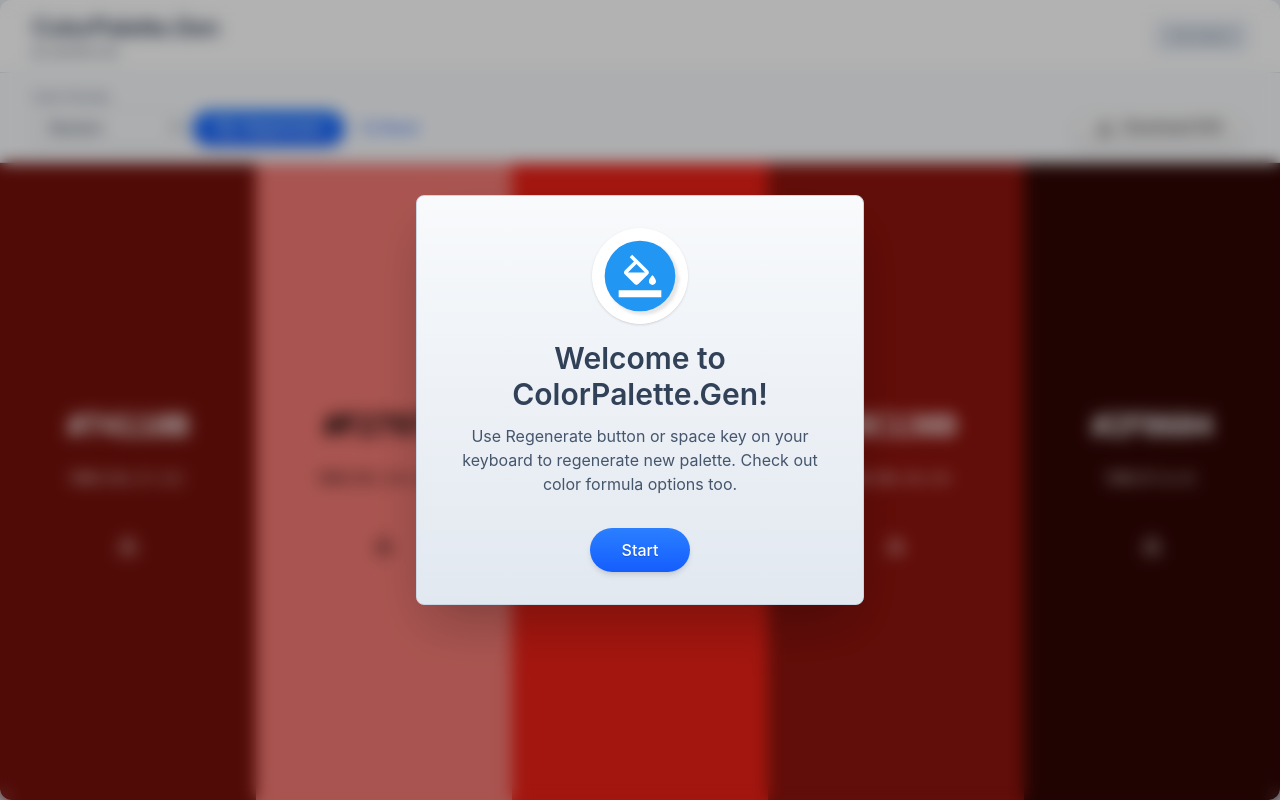
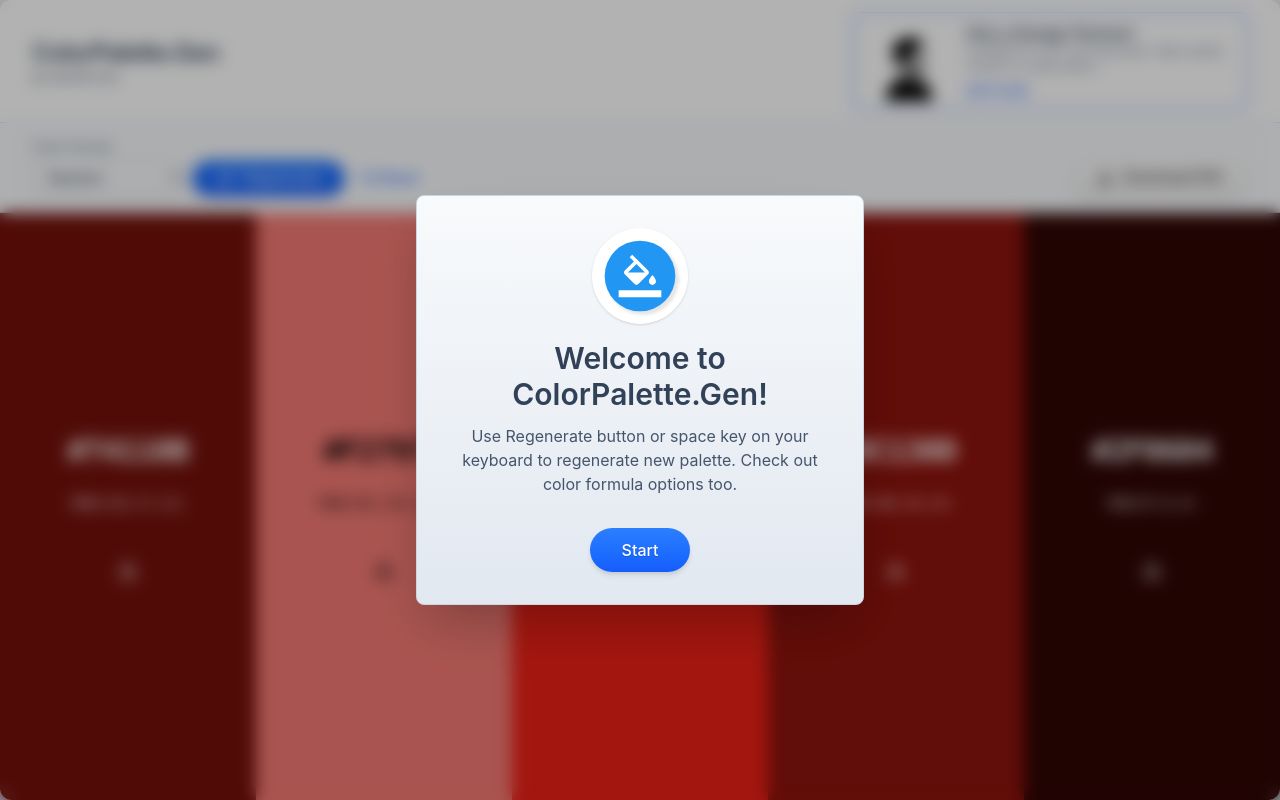
Before and after one commit to madsouris/colorpicker, an Astro site: page / in a window 1280 px wide. Built offline with nearby package versions, Linux system fonts and the light colour scheme; Astro itself is replaced by a stand-in of ours.

Commit message:
finished touch

```diff
--- a/src/components/App.vue
+++ b/src/components/App.vue
@@ -5,8 +5,8 @@
         <!-- Title Bar -->
         <header class="py-3 border-b border-slate-300 bg-white shadow-sm">
             <div class="container mx-auto px-4 sm:px-6 lg:px-8">
-                <div class="grid grid-cols-2 items-center">
-                    <div>
+                <div class="grid gap-4 grid-cols-1 md:grid-cols-2 lg:grid-cols-3 items-center">
+                    <div class="lg:col-span-2">
                         <h1 class="text-2xl font-semibold text-slate-700 tracking-tight">
                             ColorPalette.Gen
                         </h1>
@@ -15,8 +15,21 @@
                         </p>
                     </div>
                     <div class="text-right">
-                        <div class="inline-block bg-slate-200 px-4 py-2 text-xs text-slate-500 rounded">
-                            Ads Space
+                        <div class="flex items-center border border-blue-600 bg-white rounded-lg  px-4 py-2 gap-4 text-left grow-0">
+                            <img src="/souris.JPG" alt="Ad" class="w-20 h-20 rounded object-cover " />
+                            <div class="flex flex-col justify-center">
+                                <h3 class="text-base font-semibold text-slate-700 leading-tight">
+                                    Hire a Design Partner!
+                                </h3>
+
+                                <p class="text-xs text-slate-500 mb-2">
+                                    Available for your next big ideas. High-quality visuals on subscription.
+                                </p>
+
+                                <a href="//design.vannrith.com" rel="nofollow" class="text-xs font-medium text-blue-600 uppercase tracking-tight ">
+                                    See Plans
+                                </a>
+                            </div>
                         </div>
                     </div>
                 </div>
@@ -26,13 +39,13 @@
         <!-- Control Bar -->
         <nav class="py-4 border-b border-slate-300 bg-slate-50">
             <div class="container mx-auto px-4 sm:px-6 lg:px-8">
-                <div class="grid grid-cols-1 md:grid-cols-2 gap-4 items-end">
-                    <div class="flex flex-wrap gap-2 items-end">
-                        <!-- Starting point input removed for simpler UX -->
+                <div class="flex items-end gap-2 w-full">
+                    <!-- Controls group: selector, regenerate, reset -->
+                    <div class="flex flex-row gap-2 items-end flex-shrink-0">
                         <div class="flex flex-col">
-                            <label for="formulaSelect" class="text-xs text-slate-600 mb-1">Color formula</label>
+                            <label for="formulaSelect" class="text-xs text-slate-600 mb-1">Color Formula</label>
                             <select id="formulaSelect" v-model="selectedFormula"
-                                class="form-select px-3 py-2 border border-slate-300 rounded-md shadow-sm focus:outline-none focus:ring-2 focus:ring-blue-400 focus:border-transparent text-sm">
+                                class="form-select px-3 py-2 border border-slate-300 rounded-md shadow-sm focus:outline-none focus:ring-2 focus:ring-blue-400 focus:border-transparent text-sm cursor-pointer">
                                 <option value="random">Random</option>
                                 <option value="monochromatic">Monochromatic</option>
                                 <option value="analogous">Analogous</option>
@@ -42,10 +55,8 @@
                         </div>
                         <button @click="regeneratePalette()"
                             class="bg-gradient-to-b from-blue-500 to-blue-600 hover:from-blue-600 hover:to-blue-700 active:from-blue-700 active:to-blue-800 text-white font-medium py-2 px-4 md:px-6 rounded-full shadow-md hover:shadow-lg active:shadow-sm focus:outline-none focus:ring-2 focus:ring-blue-400 focus:ring-opacity-75 transition-all duration-150 ease-in-out cursor-pointer text-sm flex items-center gap-2">
-                            <svg xmlns="http://www.w3.org/2000/svg" class="h-5 w-5" fill="none" viewBox="0 0 24 24"
-                                stroke="currentColor">
-                                <path stroke-linecap="round" stroke-linejoin="round" stroke-width="2"
-                                    d="M4 4v5h.582m15.356 2A8.001 8.001 0 004.582 9m0 0H9m11 11v-5h-.581m0 0a8.003 8.003 0 01-15.357-2m15.357 2H15" />
+                            <svg xmlns="http://www.w3.org/2000/svg" class="h-5 w-5" viewBox="0 0 512 512" fill="currentColor">
+                                <path d="m320 192l-85.333-32L320 127.968l32-85.301l32.03 85.301L469.333 160l-85.303 32L352 277.333zM149.333 362.667L42.667 320l106.666-42.667L192 170.667l42.667 106.666L341.333 320l-106.666 42.667L192 469.333z"/>
                             </svg>
                             <span class="hidden md:inline">Regenerate</span>
                         </button>
@@ -53,12 +64,12 @@
                             <svg xmlns="http://www.w3.org/2000/svg" class="h-4 w-4" fill="none" viewBox="0 0 24 24" stroke="currentColor">
                                 <path stroke-linecap="round" stroke-linejoin="round" stroke-width="2" d="M4 4v5h.582m15.356 2A8.001 8.001 0 004.582 9m0 0H9m11 11v-5h-.581m0 0a8.003 8.003 0 01-15.357-2m15.357 2H15" />
                             </svg>
-                            Reset
+                            <span class="hidden md:inline">Reset</span>
                         </button>
                     </div>
-                    <div class="flex justify-start md:justify-end items-end">
+                    <!-- Download button pushed to end -->
                     <button @click="downloadPalette"
-                            class="bg-gradient-to-b from-zinc-50 to-zinc-100 hover:from-zinc-100 hover:to-zinc-200 active:from-zinc-200 active:to-zinc-300 text-zinc-800 font-medium py-2 px-4 md:px-6 rounded-full shadow-md hover:shadow-lg active:shadow-sm focus:outline-none focus:ring-2 focus:ring-zinc-400 focus:ring-opacity-75 transition-all duration-150 ease-in-out cursor-pointer text-sm flex items-center gap-2 border border-zinc-200">
+                        class="ml-auto bg-gradient-to-b from-zinc-50 to-zinc-100 hover:from-zinc-100 hover:to-zinc-200 active:from-zinc-200 active:to-zinc-300 text-zinc-800 font-medium py-2 px-4 md:px-6 rounded-full shadow-md hover:shadow-lg active:shadow-sm focus:outline-none focus:ring-2 focus:ring-zinc-400 focus:ring-opacity-75 transition-all duration-150 ease-in-out cursor-pointer text-sm flex items-center gap-2 border border-zinc-200">
                         <svg xmlns="http://www.w3.org/2000/svg" class="h-5 w-5" fill="none" viewBox="0 0 24 24"
                             stroke="currentColor">
                             <path stroke-linecap="round" stroke-linejoin="round" stroke-width="2"
@@ -68,17 +79,16 @@
                     </button>
                 </div>
             </div>
-            </div>
         </nav>
 
         <!-- Palette Display Area -->
-        <main class="flex-grow grid palette-grid overflow-hidden">
+        <main class="flex-grow grid grid-cols-1 md:grid-cols-5 overflow-hidden">
             <div v-if="palette.length > 0" v-for="(color, index) in palette" :key="index"
                 :style="{ backgroundColor: color.hex, color: getContrastingTextColor(color.hex) }"
                 class="flex flex-row md:flex-col gap-8 justify-between items-center md:justify-center md:items-center text-center p-4 relative">
 
                 <!-- Color Codes -->
-                <div class=" flex flex-col gap-2 text-left md:text-center items-start md:items-center">
+                <div class=" flex flex-col gap-0 md:gap-2 text-left md:text-center items-start md:items-center">
                     <p @click="(event) => copyToClipboard(color.hex, event)"
                         class="font-mono font-bold text-sm sm:text-base lg:text-3xl cursor-pointer uppercase tracking-tight p-2 bg-transparent hover:bg-white/10 rounded-lg">
                         {{ color.hex }}
@@ -475,19 +485,6 @@
     flex-shrink: 0;
 }
 
-main.palette-grid {
-    flex-grow: 1;
-    display: grid;
-    grid-template-columns: 1fr;
-    grid-template-rows: repeat(5, 1fr);
-}
-
-@media (min-width: 640px) {
-    main.palette-grid {
-        grid-template-columns: repeat(5, 1fr);
-        grid-template-rows: 1fr;
-    }
-}
 
 .form-input,
 .form-select {
```
Also changed, not shown: public/souris.JPG (added). Lines whose indentation alone changed are shown as unchanged.
